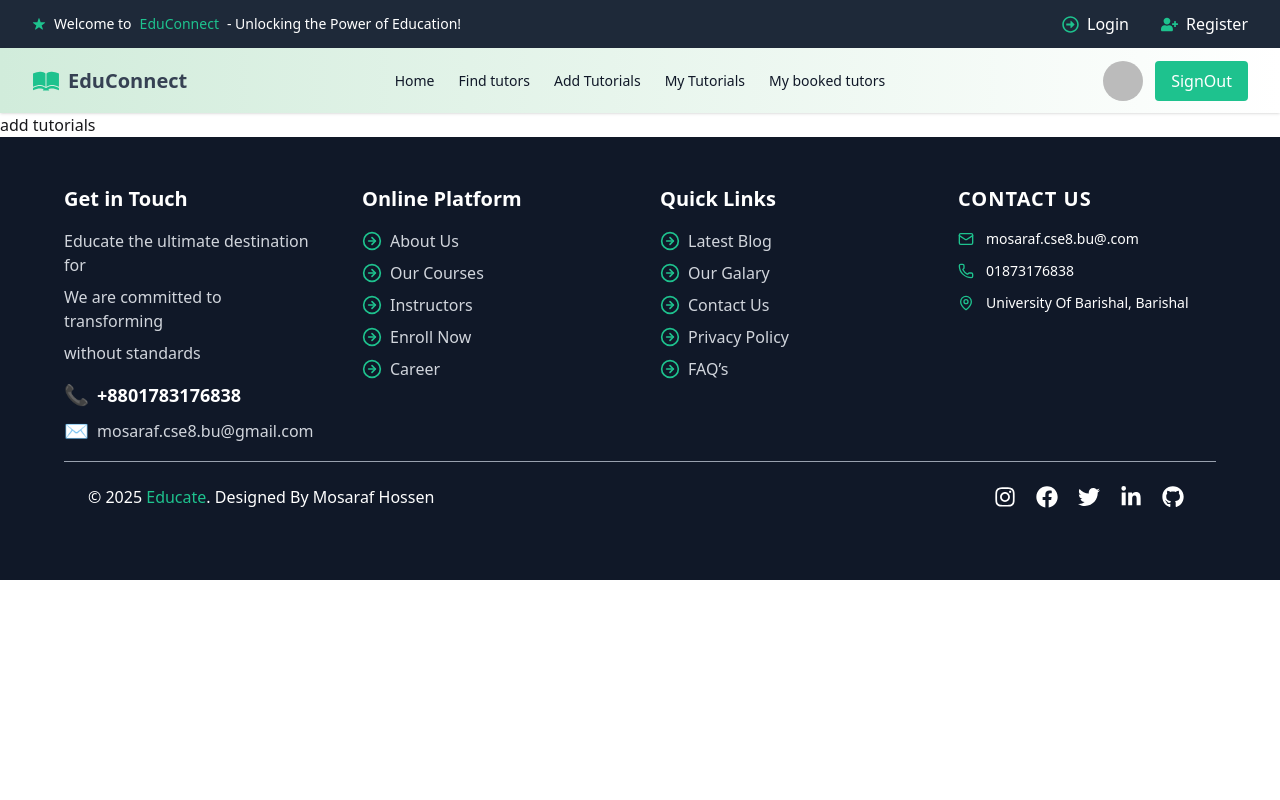
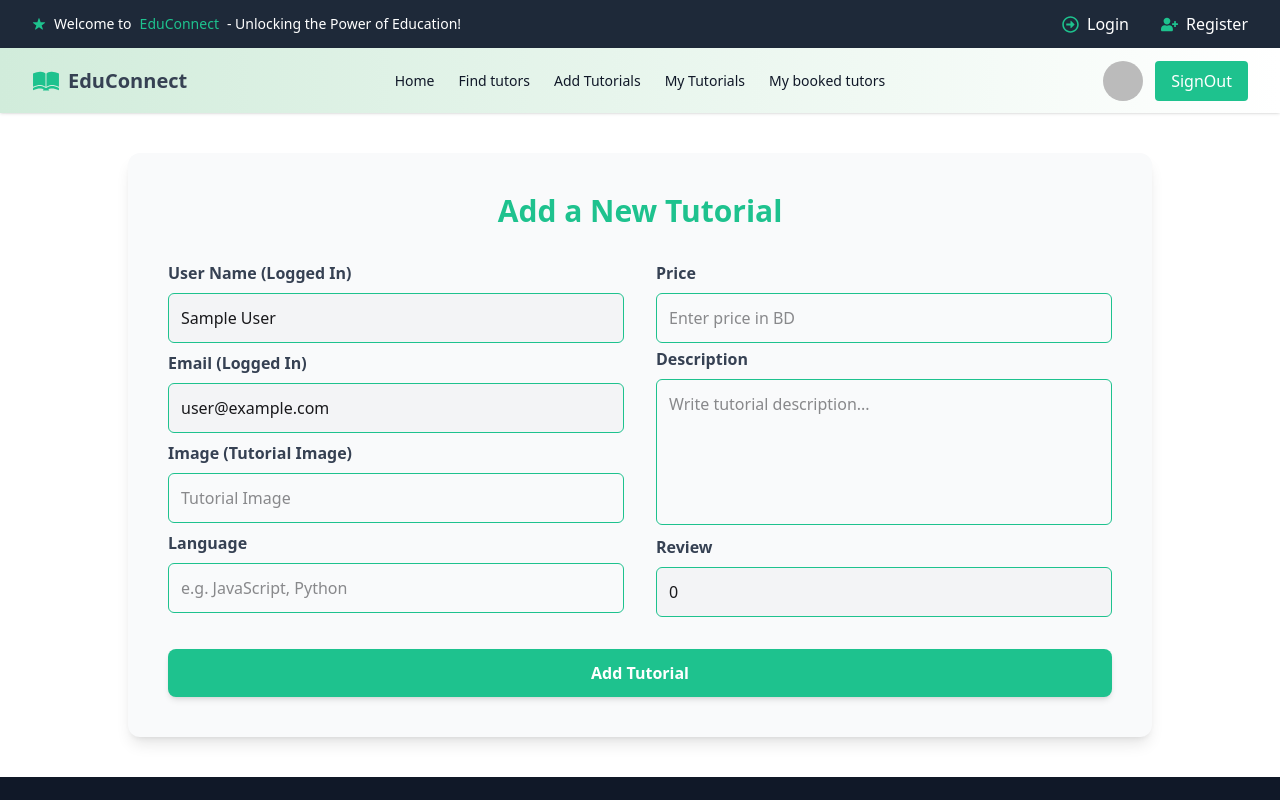
Before and after one commit to mosaraf68500/EduConnect-project, a React (Vite) app: page /add-tutorials in a window 1280 px wide. Shown: the top 800 px of the page. Built offline with nearby package versions, Linux system fonts and the light colour scheme; no server answers; sample sign-in values are in the browser's storage.

Commit message:
state section

```diff
--- a/src/Home/Home.jsx
+++ b/src/Home/Home.jsx
@@ -1,11 +1,12 @@
 import React from "react";
 import Header from "../pages/Header/Header";
 import Banner from "./Banner/Banner";
+import StateSection from "./StateSection";
 
 const Home = () => {
   return (
     <div>
-      <section className="bg-gradient-to-r from-[#d1ecdb] to-white ">
+      <section className="bg-gradient-to-r from-[#d1ecdb] to-white">
         <Banner></Banner>
         {/* ratting */}
         <section className="bg-gradient-to-r from-[#D9FBF1] to-blue-50 ">
@@ -31,6 +32,11 @@ const Home = () => {
           </div>
         </section>
       </section>
+
+      {/* state section */}
+      <section className=" my-10">
+        <StateSection></StateSection>
+      </section>
     </div>
   );
 };
--- /dev/null
+++ b/src/Home/StateSection.jsx
@@ -0,0 +1,37 @@
+import React from 'react';
+
+const StateSection = () => {
+    return (
+        <div>
+            <section className="py-10 bg-[#F0FBF8]">
+      <div className="max-w-6xl mx-auto px-4">
+        <div className="grid grid-cols-1 sm:grid-cols-2 md:grid-cols-4 gap-6 text-center">
+
+          <div className=" rounded-2xl shadow p-6 bg-white text-gray-800">
+            <h3 className="text-2xl font-bold">1,200+</h3>
+            <p className="mt-2 text-gray-600 font-semibold">Experienced Tutors</p>
+          </div>
+
+          <div className="bg-white  rounded-2xl shadow p-6">
+            <h3 className="text-2xl font-bold text-gray-800">4,800+</h3>
+            <p className="mt-2 text-gray-600 font-semibold">5-Star Tutor Reviews</p>
+          </div>
+
+          <div className="bg-white  rounded-2xl shadow p-6">
+            <h3 className="text-2xl font-bold text-gray-800">35+</h3>
+            <p className="mt-2 text-gray-600 font-semibold">Languages</p>
+          </div>
+
+          <div className="bg-white  rounded-2xl shadow p-6">
+            <h3 className="text-2xl font-bold text-gray-800">10,000+</h3>
+            <p className="mt-2 text-gray-600 font-semibold">Total Users</p>
+          </div>
+
+        </div>
+      </div>
+    </section>
+        </div>
+    );
+};
+
+export default StateSection;
--- a/src/pages/AddTutorials/AddTutorials.jsx
+++ b/src/pages/AddTutorials/AddTutorials.jsx
@@ -1,11 +1,142 @@
-import React from 'react';
+import React, { use } from "react";
+import { AuthContex } from "../../Contex/AuthContex";
 
 const AddTutorials = () => {
-    return (
-        <div>
-            <h1>add tutorials</h1>
+    const {user}=use(AuthContex);
+    console.log(user.displayName)
+  const handleSubmit = (e) => {
+    e.preventDefault();
+    const form=e.target;
+     const formData = new FormData(form);
+    const tutorialData = Object.fromEntries(
+      formData.entries()
+    );
+    console.log(tutorialData);
+  };
+
+  return (
+    <div className="max-w-5xl mx-auto p-10  shadow-lg rounded-xl bg-gray-50 my-10">
+      <h2 className="text-3xl font-bold text-center mb-8 text-[#1EC28E]">
+        Add a New Tutorial
+      </h2>
+
+      <form onSubmit={handleSubmit} className="space-y-8">
+        <div className="grid grid-cols-1 md:grid-cols-2 gap-8">
+          {/* Column 1 */}
+          <div className="space-y-2">
+            {/* Username */}
+            <div>
+              <label className="block text-gray-700 font-semibold mb-2">
+                User Name (Logged In)
+              </label>
+              <input
+                type="text"
+                name="username"
+                value={user.displayName}
+                readOnly
+                className="w-full border-[1.5px]  border-[#1EC28E] rounded-md p-3 bg-gray-100 outline-none"
+              />
+            </div>
+
+            {/* Email */}
+            <div>
+              <label className="block text-gray-700 font-semibold mb-2">
+                Email (Logged In)
+              </label>
+              <input
+                type="email"
+                name="email"
+                value={user.email}
+                readOnly
+                className="w-full border-[1.5px] border-[#1EC28E] rounded-md p-3 bg-gray-100 outline-none"
+              />
+            </div>
+
+            {/* Image Upload */}
+            <div>
+              <label className="block text-gray-700 font-semibold mb-2">
+                Image (Tutorial Image)
+              </label>
+              <input
+                type="text"
+                name="image"
+                placeholder="Tutorial Image"
+                className="w-full border-[1.5px] border-[#1EC28E] rounded-md p-3 outline-none file:border-0 file:bg-[#1EC28E] file:text-white file:rounded-md file:px-4 file:py-2"
+              />
+            </div>
+
+            {/* Language */}
+            <div>
+              <label className="block text-gray-700 font-semibold mb-2">
+                Language
+              </label>
+              <input
+                type="text"
+                name="language"
+                placeholder="e.g. JavaScript, Python"
+                className="w-full border-[1.5px] border-[#1EC28E] rounded-md p-3 outline-none"
+              />
+            </div>
+          </div>
+
+
+          {/* Column 2 */}
+          <div className="space-y-1">
+
+            {/* Price */}
+            <div>
+              <label className="block text-gray-700 font-semibold mb-2">
+                Price
+              </label>
+              <input
+                type="number"
+                name="price"
+                placeholder="Enter price in BD"
+                className="w-full border-[1.5px] border-[#1EC28E] rounded-md p-3 outline-none"
+              />
+            </div>
+
+            {/* Description */}
+            <div>
+              <label className="block text-gray-700 font-semibold mb-2">
+                Description
+              </label>
+              <textarea
+                name="description"
+                rows="5"
+                placeholder="Write tutorial description..."
+                className="w-full border-[1.5px] border-[#1EC28E] rounded-md p-3 outline-none resize-none"
+              ></textarea>
+            </div>
+
+            {/* Review */}
+            <div>
+              <label className="block text-gray-700 font-semibold mb-2">
+                Review
+              </label>
+              <input
+                type="number"
+                name="review"
+                value="0"
+                readOnly
+                className="w-full border-[1.5px] border-[#1EC28E] rounded-md p-3 bg-gray-100 outline-none"
+              />
+            </div>
+          </div>
         </div>
-    );
+
+        {/* Submit Button */}
+        <div className="text-center w-full">
+          <button
+            type="submit"
+            className="w-full bg-[#1EC28E] hover:bg-[#16a673] transition duration-300 text-white font-semibold py-3 px-8 rounded-lg shadow-md cursor-pointer"
+          >
+            Add Tutorial
+          </button>
+        </div>
+      </form>
+    </div>
+  );
 };
 
 export default AddTutorials;
```
